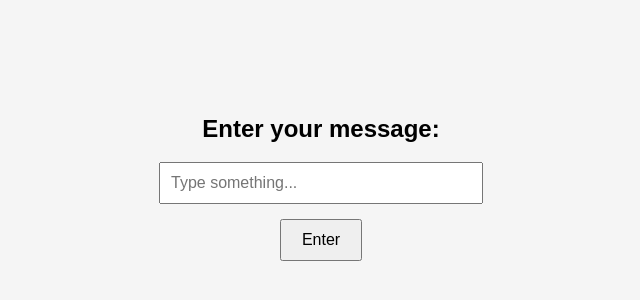
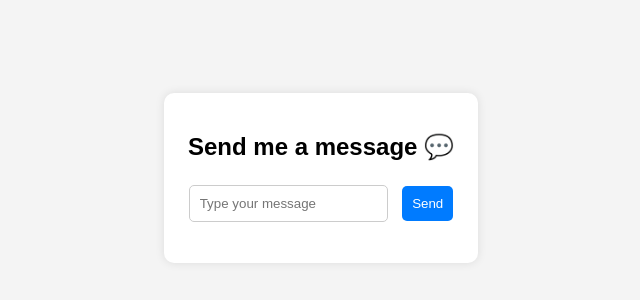
Before and after one commit to irfan445445445-crypto/testing, a website: page index.html in a window 1280 px wide. Shown: the part 222-522 px from the top of the page, without its empty margins (319-959 px from the left). Drawn offline with Linux system fonts and the light colour scheme.

Commit message:
index.html

```diff
--- a/index.html
+++ b/index.html
@@ -2,95 +2,69 @@
 <html lang="en">
 <head>
   <meta charset="UTF-8">
-  <title>Send Message</title>
+  <title>Support Page</title>
   <style>
     body {
-      margin: 0;
       font-family: Arial, sans-serif;
-      background: #f5f5f5;
+      background: #f4f4f4;
       display: flex;
       justify-content: center;
       align-items: center;
       height: 100vh;
-      transition: opacity 1s ease;
+      margin: 0;
     }
-    #page1, #page2 {
+    .box {
+      background: white;
+      padding: 20px;
+      border-radius: 10px;
+      box-shadow: 0 0 10px rgba(0,0,0,0.1);
       text-align: center;
     }
-    #textbox {
+    input, button {
       padding: 10px;
-      width: 300px;
-      font-size: 16px;
-      margin-bottom: 15px;
+      margin: 5px;
+      border-radius: 5px;
+      border: 1px solid #ccc;
     }
-    #sendBtn {
-      padding: 10px 20px;
-      font-size: 16px;
-      cursor: pointer;
-    }
-    #page2 {
-      display: none;
-      font-size: 22px;
-      font-weight: bold;
+    button {
+      background: #007bff;
+      color: white;
+      border: none;
     }
   </style>
 </head>
 <body>
-  <div id="page1">
-    <h2>Enter your message:</h2>
-    <input type="text" id="textbox" placeholder="Type something..." />
-    <br>
-    <button id="sendBtn">Enter</button>
-  </div>
-
-  <div id="page2">
-    <p>Thank you for the message ❤️</p>
+  <div class="box">
+    <h2>Send me a message 💬</h2>
+    <input type="text" id="messageInput" placeholder="Type your message">
+    <button onclick="sendMessage()">Send</button>
+    <p id="response"></p>
   </div>
 
   <script>
-    // 🔹 Put your Telegram Bot Token and Chat ID here
-    const BOT_TOKEN = "6729932945:AAEiLXBhsqtIAZRkuhFA_8U4i1sgTKkkfYQ";
-    const CHAT_ID = "1214303092";
+    async function sendMessage() {
+      const msg = document.getElementById('messageInput').value;
+      if (!msg) return;
 
-    const sendBtn = document.getElementById("sendBtn");
-    const textbox = document.getElementById("textbox");
+      const responseEl = document.getElementById('response');
 
-    function sendMessage(msg) {
-      // Send message to Telegram Bot API
-      fetch(`https://api.telegram.org/bot${BOT_TOKEN}/sendMessage`, {
-        method: "POST",
-        headers: { "Content-Type": "application/json" },
-        body: JSON.stringify({
-          chat_id: CHAT_ID,
-          text: msg
-        })
-      })
-      .then(res => res.json())
-      .then(data => console.log("Message sent:", data))
-      .catch(err => console.error("Error:", err));
+      try {
+        const res = await fetch("https://YOUR-APP-NAME.vercel.app/api/send", {
+          method: "POST",
+          headers: { "Content-Type": "application/json" },
+          body: JSON.stringify({ message: msg })
+        });
+
+        if (res.ok) {
+          responseEl.innerText = "✅ Thank you for the support!";
+          document.getElementById('messageInput').value = "";
+        } else {
+          responseEl.innerText = "❌ Failed to send message";
+        }
+      } catch (err) {
+        responseEl.innerText = "⚠️ Error: " + err.message;
+      }
     }
-
-    function goToPage2(message) {
-      // Fade out
-      document.body.style.opacity = 0;
-      setTimeout(() => {
-        document.getElementById("page1").style.display = "none";
-        document.getElementById("page2").style.display = "block";
-        document.body.style.opacity = 1;
-      }, 1000);
-
-      // Send to Telegram
-      sendMessage(message);
-    }
-
-    sendBtn.addEventListener("click", () => {
-      const message = textbox.value.trim();
-      if (message !== "") {
-        goToPage2(message);
-      } else {
-        alert("Please type a message first!");
-      }
-    });
   </script>
 </body>
 </html>
```
